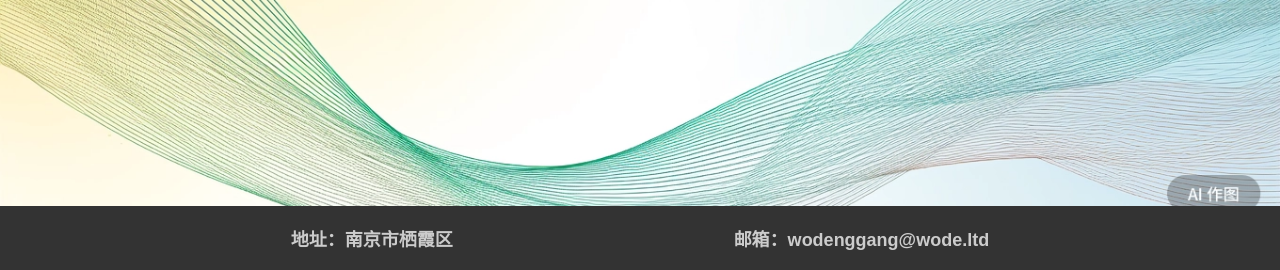
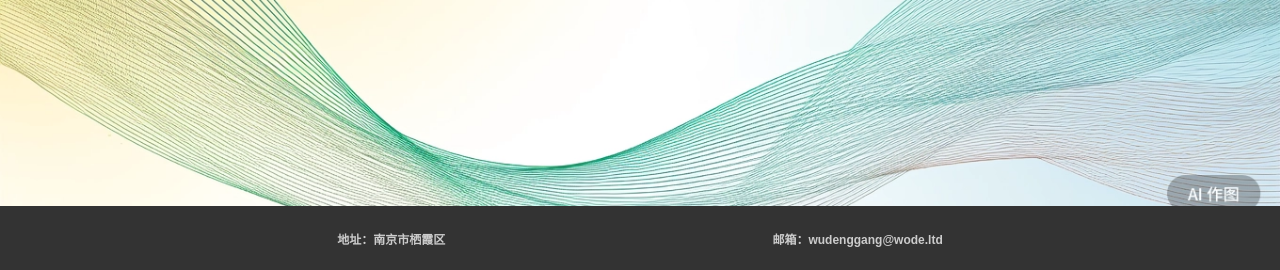
Before and after one commit to wudenggang/wudenggang.github.io, a plain HTML site: page index.html in a window 1280 px wide. Shown: the part 530-800 px from the top of the page. Drawn offline with Linux system fonts and the light colour scheme.

Commit message:
Update index.html

```diff
--- a/index.html
+++ b/index.html
@@ -71,11 +71,11 @@
       <p>软硬件技术方案提供商</p>
     </div>
     <div class="bottom-section">
-      <div style="font-size: 18px; font-weight: bold; color: #ccc">
+      <div style="font-size: 12px; font-weight: bold; color: #ccc">
         地址：南京市栖霞区
       </div>
-      <div style="font-size: 18px; font-weight: bold; color: #ccc">
-        邮箱：wodenggang@wode.ltd
+      <div style="font-size: 12px; font-weight: bold; color: #ccc">
+        邮箱：wudenggang@wode.ltd
       </div>
     </div>
   </body>
```
